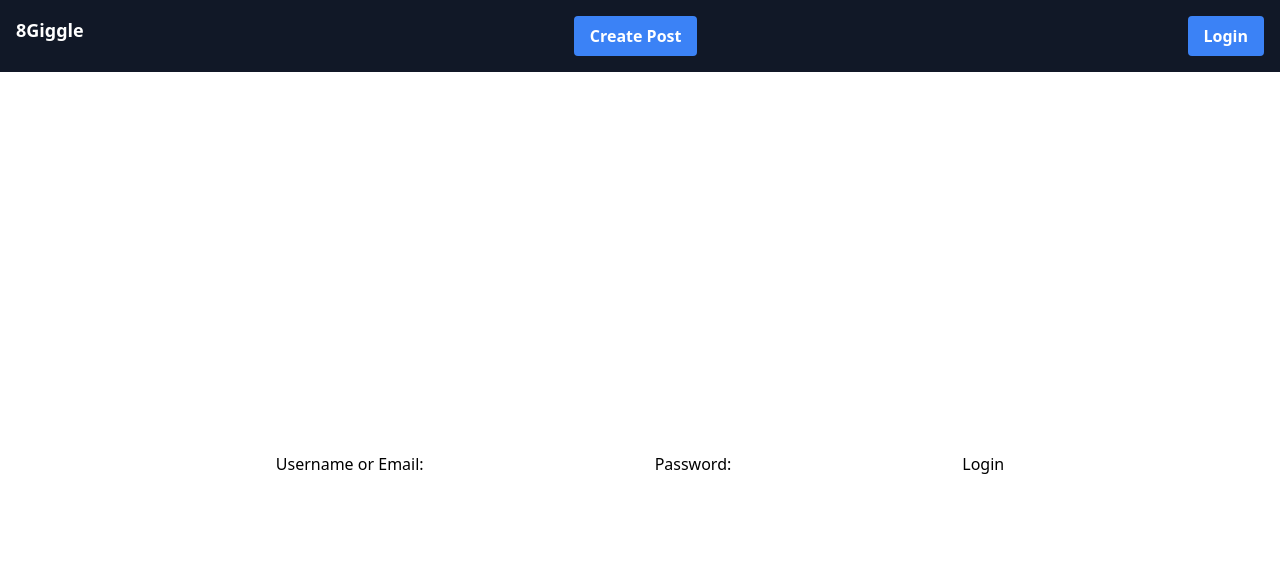
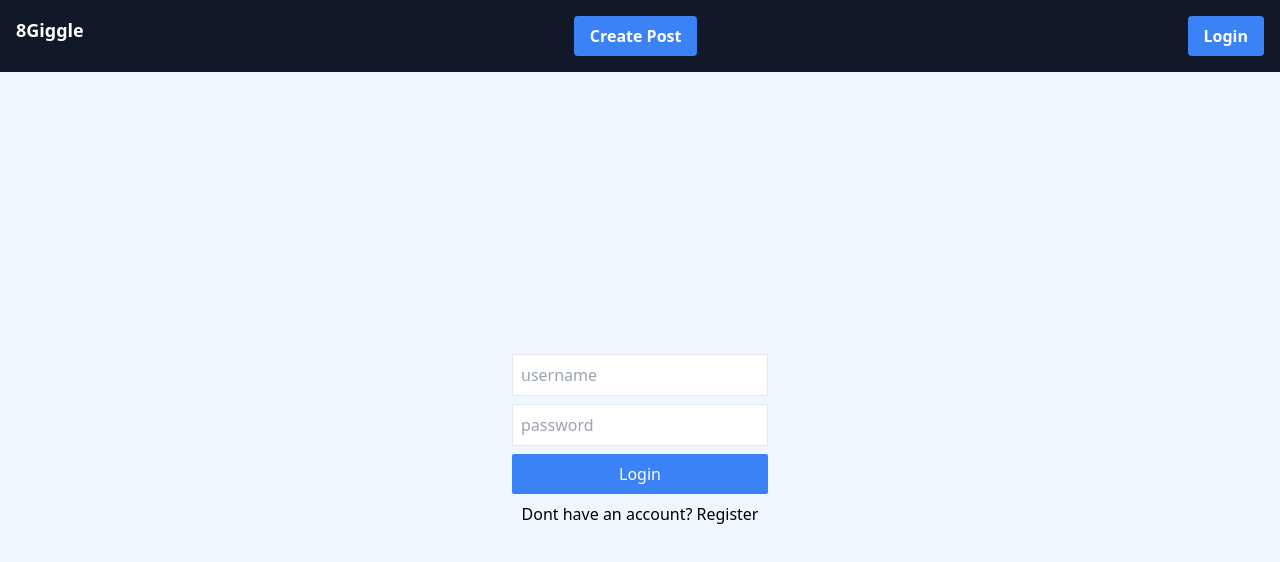
Before and after one commit to BramLippens/8giggle-client, a React (Create React App) app: page /login in a window 1280 px wide. Shown: the top 562 px of the page. Built offline with nearby package versions, Linux system fonts and the light colour scheme; no server answers; the HTML template or start-up script is replaced by a standard one.

Commit message:
Login/register with context

```diff
--- a/src/App.js
+++ /dev/null
@@ -1,26 +0,0 @@
-import './App.css';
-import {
-  BrowserRouter,
-  Route,
-  Routes,
-} from "react-router-dom"
-import Home from './pages/Home';
-import Layout from './pages/Layout';
-import NoPage from './pages/NoPage';
-import CreatePost from './pages/CreatePost';
-import LoginPage from './pages/LoginPage';
-
-export default function App() {
-  return (
-   <BrowserRouter>
-    <Routes>
-      <Route path='/' element={<Layout />}>
-        <Route index element={<Home />} />
-        <Route path='/create-post' element={<CreatePost />} />
-        <Route path='/login' element={<LoginPage />} />
-        <Route path='*' element={<NoPage />} />
-      </Route>
-    </Routes>
-   </BrowserRouter>
-  );
-}
--- /dev/null
+++ b/src/App.jsx
@@ -0,0 +1,29 @@
+import './App.css';
+import {
+  BrowserRouter,
+  Route,
+  Routes,
+} from "react-router-dom"
+import Home from './pages/Home';
+import Layout from './pages/Layout';
+import NoPage from './pages/NoPage';
+import CreatePost from './pages/CreatePost';
+import { UserContextProvider } from './contexts/UserContext';
+import RegisterAndLoginForm from './components/authentications/RegisterAndLoginForm';
+
+export default function App() {
+  return (
+    <UserContextProvider>
+      <BrowserRouter>
+          <Routes>
+            <Route path='/' element={<Layout />}>
+              <Route index element={<Home />} />
+              <Route path='/create-post' element={<CreatePost />} />
+              <Route path='/login' element={<RegisterAndLoginForm />} />
+              <Route path='*' element={<NoPage />} />
+            </Route>
+          </Routes>
+        </BrowserRouter>
+    </UserContextProvider>
+  );
+}
--- a/src/components/authentications/Login.jsx
+++ /dev/null
@@ -1,27 +0,0 @@
-import React, { useState } from 'react';
-
-function Login() {
-    const [usernameOrEmail, setUsernameOrEmail] = useState('');
-    const [password, setPassword] = useState('');
-
-    const handleSubmit = (event) => {
-        event.preventDefault();
-        // handle login logic here
-    };
-
-    return (
-        <form onSubmit={handleSubmit}>
-            <label>
-                Username or Email:
-                <input type="text" value={usernameOrEmail} onChange={(event) => setUsernameOrEmail(event.target.value)} />
-            </label>
-            <label>
-                Password:
-                <input type="password" value={password} onChange={(event) => setPassword(event.target.value)} />
-            </label>
-            <button type="submit">Login</button>
-        </form>
-    );
-}
-
-export default Login;
--- a/src/components/authentications/Register.jsx
+++ /dev/null
@@ -1,44 +0,0 @@
-import React, { useState } from 'react';
-
-const Register = () => {
-    const [username, setUsername] = useState('');
-    const [email, setEmail] = useState('');
-    const [password, setPassword] = useState('');
-    const [confirmPassword, setConfirmPassword] = useState('');
-    const [errorMessage, setErrorMessage] = useState('');
-
-    const handleSubmit = (event) => {
-        event.preventDefault();
-        if (password !== confirmPassword) {
-            setErrorMessage('Passwords do not match');
-            return;
-        }
-        setErrorMessage('');
-        // handle form submission here
-    };
-
-    return (
-        <form onSubmit={handleSubmit}>
-            <label>
-                Username:
-                <input type="text" value={username} onChange={(event) => setUsername(event.target.value)} />
-            </label>
-            <label>
-                Email:
-                <input type="email" value={email} onChange={(event) => setEmail(event.target.value)} />
-            </label>
-            <label>
-                Password:
-                <input type="password" value={password} onChange={(event) => setPassword(event.target.value)} />
-            </label>
-            <label>
-                Confirm Password:
-                <input type="password" value={confirmPassword} onChange={(event) => setConfirmPassword(event.target.value)} />
-            </label>
-            {errorMessage && <p>{errorMessage}</p>}
-            <button type="submit">Register</button>
-        </form>
-    );
-};
-
-export default Register;
--- /dev/null
+++ b/src/components/authentications/RegisterAndLoginForm.jsx
@@ -0,0 +1,82 @@
+import { useContext,useEffect,useState } from "react";
+import api from "../../api/api";
+import { UserContext } from "../../contexts/UserContext";
+import { useNavigate } from 'react-router-dom';
+
+export default function RegisterAndLoginForm(){
+    const [email,setEmail] = useState("");
+    const [username,setUsername] = useState("");
+    const [password,setPassword] = useState("");
+    const [isLoginOrRegister, setIsLoginOrRegister] = useState('login');
+    const [loading,setLoading] = useState(false);
+    const [error,setError] = useState("");
+    const navigate = useNavigate();
+
+    const {setUsername:setLoggedInUsername, setAccessToken, setId, accessToken} = useContext(UserContext);
+
+    async function handleSubmit(ev){
+        ev.preventDefault();
+        setLoading(true);
+        const url = isLoginOrRegister === 'register' ? '/signup' : '/login';
+        try{
+            const {data} = await api.post('auth' + url,{email,username,password});
+            setId(data.id);
+            setLoggedInUsername(data.username);
+            setAccessToken(data.accessToken);
+            setLoading(false);
+        }
+        catch(err){
+            console.log(err);
+            setError(err.response.data.message);
+            setLoading(false);
+        }
+
+    }
+
+    useEffect(()=>{
+        if(accessToken){
+            navigate('/',{replace:true});
+        }
+    },[accessToken,navigate])
+
+    return (
+        <div className="bg-blue-50 h-screen flex items-center">
+          <form className="w-64 mx-auto mb-12" onSubmit={handleSubmit}>
+            {isLoginOrRegister === 'register' ? <input value={email}
+                   onChange={ev => setEmail(ev.target.value)}
+                   type="email" placeholder="email"
+                   className="block w-full rounded-sm p-2 mb-2 border" /> : ""}
+            <input value={username}
+                   onChange={ev => setUsername(ev.target.value)}
+                   type="text" placeholder="username"
+                   className="block w-full rounded-sm p-2 mb-2 border" />
+            <input value={password}
+                   onChange={ev => setPassword(ev.target.value)}
+                   type="password"
+                   placeholder="password"
+                   className="block w-full rounded-sm p-2 mb-2 border" />
+            <button className="bg-blue-500 text-white block w-full rounded-sm p-2">
+              {isLoginOrRegister === 'register' ? 'Register' : 'Login'}
+            </button>
+            <div className="text-center mt-2">
+              {isLoginOrRegister === 'register' && (
+                <div>
+                  Already a member?
+                  <button className="ml-1" onClick={() => setIsLoginOrRegister('login')}>
+                    Login here
+                  </button>
+                </div>
+              )}
+              {isLoginOrRegister === 'login' && (
+                <div>
+                  Dont have an account?
+                  <button className="ml-1" onClick={() => setIsLoginOrRegister('register')}>
+                    Register
+                  </button>
+                </div>
+              )}
+            </div>
+          </form>
+        </div>
+      );
+}
--- a/src/components/posts/CreatePostForm.jsx
+++ b/src/components/posts/CreatePostForm.jsx
@@ -1,11 +1,13 @@
-import React, { useState } from 'react';
+import React, { useState, useContext } from 'react';
 import api from '../../api/api';
 import { useNavigate } from 'react-router-dom';
+import { UserContext } from "../../contexts/UserContext";
 
 function CreatePostForm() {
     const [title, setTitle] = useState('');
     const [image, setImage] = useState(null);
     const navigate = useNavigate();
+    const {accessToken} = useContext(UserContext);
 
 
     const handleTitleChange = (event) => {
@@ -23,7 +25,7 @@ function CreatePostForm() {
         formData.append("title", title);
         formData.append("file", image);
 
-        await api.post("/posts", formData);
+        await api.post("/posts", formData, {headers: { Authorization: `Bearer ${accessToken}` }});
 
         console.log("Post created");
         navigate("/", {replace: true});
--- /dev/null
+++ b/src/contexts/UserContext.jsx
@@ -0,0 +1,32 @@
+import { useState,useEffect,createContext } from "react";
+import api from "../api/api";
+
+export const UserContext = createContext();
+
+export function UserContextProvider({children}){
+    const [id,setId] = useState(null);
+    const [username,setUsername] = useState(null);
+    const [accessToken,setAccessToken] = useState(null);
+    const [loading,setLoading] = useState(true);
+
+    useEffect(()=>{
+        setLoading(true);
+        api.get("/profile")
+        .then((res)=>{
+            setId(res.data.id);
+            setUsername(res.data.username);
+            setAccessToken(res.data.accessToken);
+            setLoading(false);
+        })
+        .catch((err)=>{
+            console.log(err);
+            setLoading(false);
+        })
+    },[])
+
+    return (
+        <UserContext.Provider value={{id, setId, username, setUsername, accessToken, setAccessToken}}>
+            {children}
+        </UserContext.Provider>
+    )
+}
--- a/src/pages/LoginPage.jsx
+++ /dev/null
@@ -1,12 +0,0 @@
-import React from 'react';
-import Login from '../components/authentications/Login';
-
-const LoginPage = () => {
-    return (
-        <div className="flex flex-col items-center justify-center min-h-screen py-2">
-            <Login />
-        </div>
-    );
-};
-
-export default LoginPage;
```
Also changed, not shown: src/components/Routes.jsx (added).
